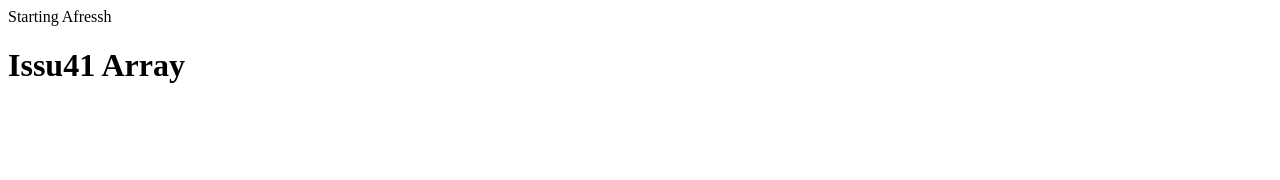
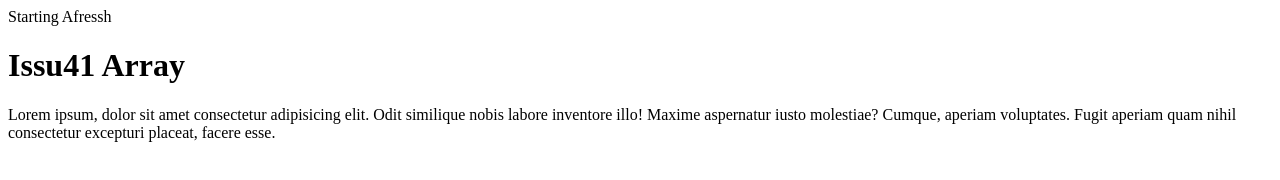
Before and after one commit to Agent1c/git-practise, a plain HTML site: page index.html in a window 1280 px wide. Drawn offline with Linux system fonts and the light colour scheme.

Commit message:
issue fixed

```diff
--- a/index.html
+++ b/index.html
@@ -1,3 +1,4 @@
 <div>Starting Afressh</div>
 
 <h1>Issu41 Array</h1>
+<p>Lorem ipsum, dolor sit amet consectetur adipisicing elit. Odit similique nobis labore inventore illo! Maxime aspernatur iusto molestiae? Cumque, aperiam voluptates. Fugit aperiam quam nihil consectetur excepturi placeat, facere esse.</p>
```
